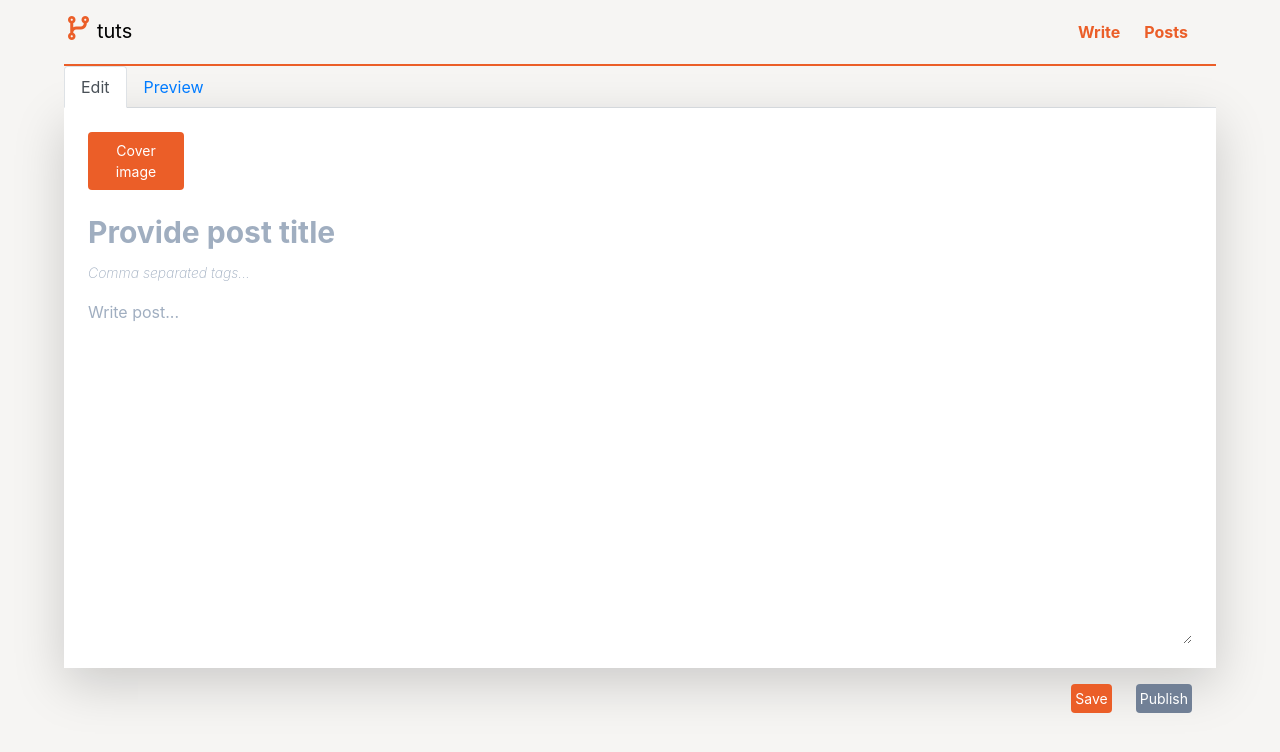
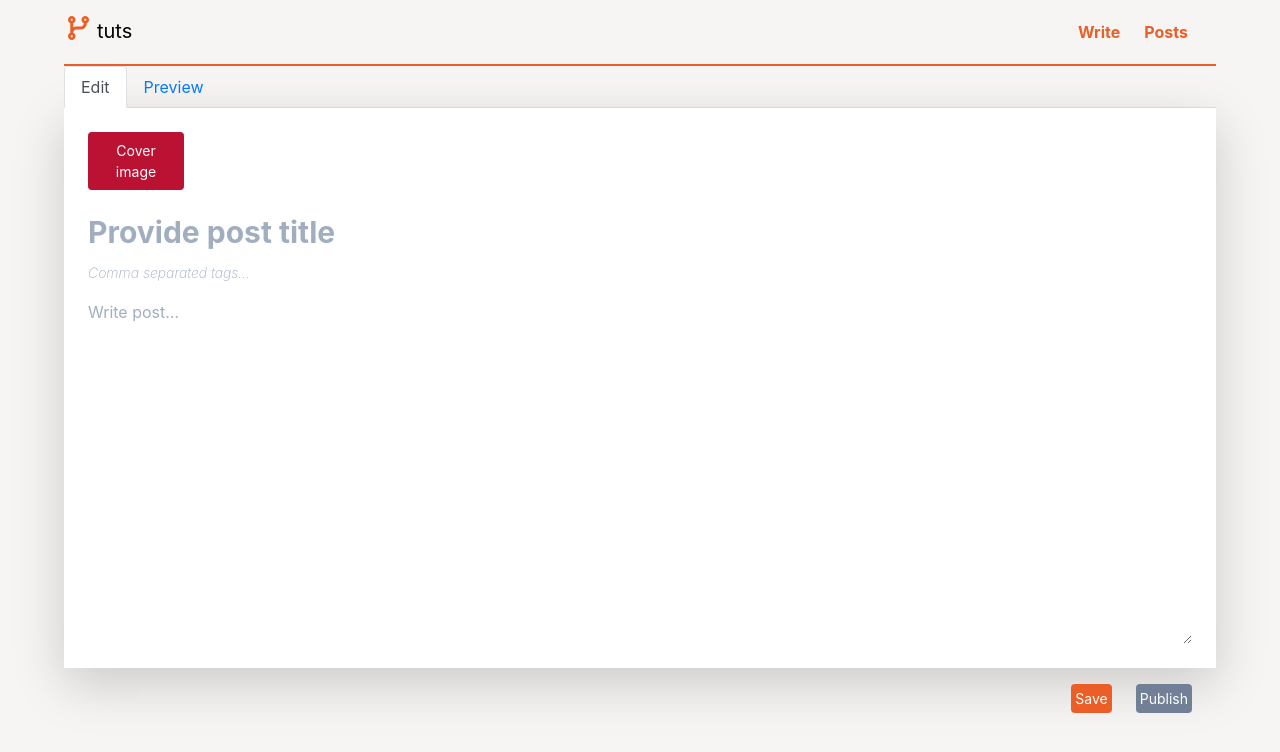
Before and after one commit to gathoni-k/Realtime-markdown-previewer, a React (Create React App) app: page / in a window 1280 px wide. In both pictures the pointer is over the button "Cover image". Shown: the top 752 px of the page. Built offline with nearby package versions, Linux system fonts and the light colour scheme.

Commit message:
Update styles

```diff
--- a/src/styles/App.css
+++ b/src/styles/App.css
@@ -19,6 +19,9 @@ body {
 .bg-flame {
   background-color: #eb5e28;
 }
+.bg-flame-dark:hover {
+  background-color: #b13;
+}
 .font-merienda {
   font-family: 'Merienda', cursive;
 }
```
